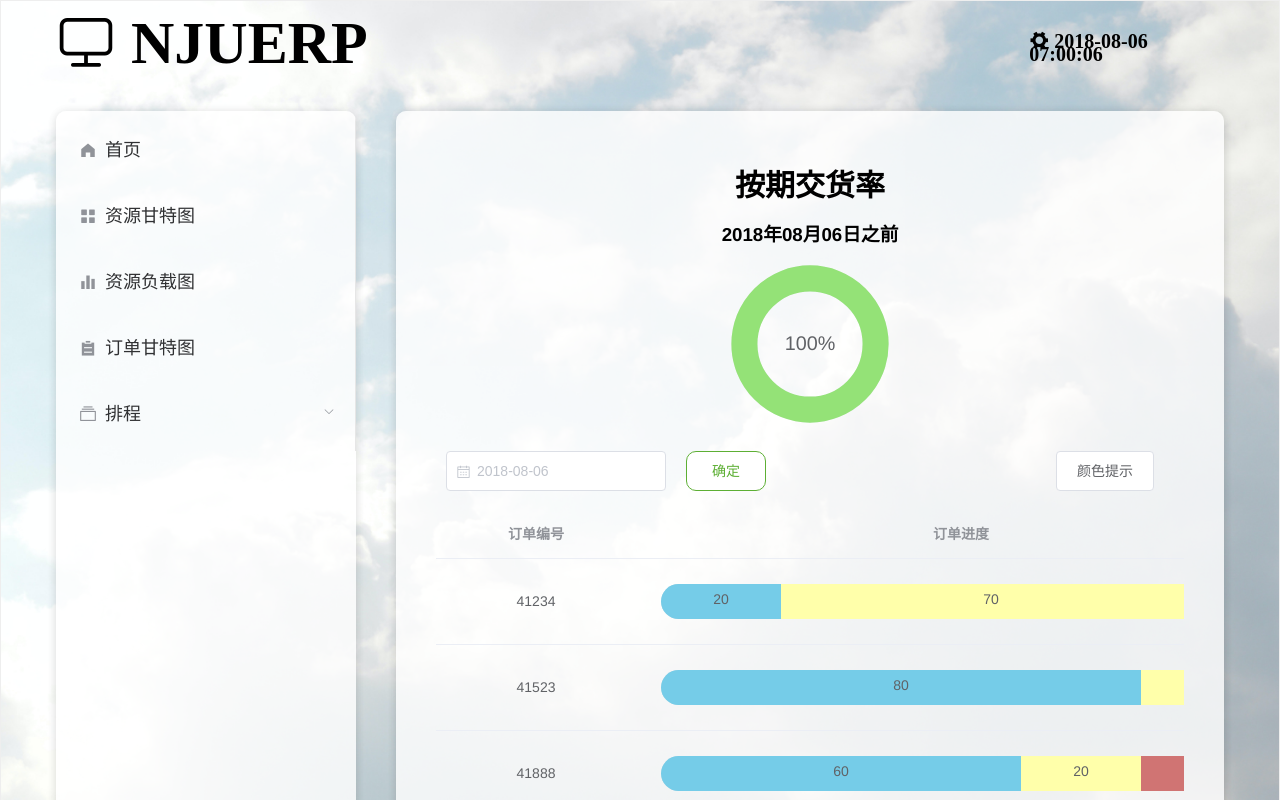
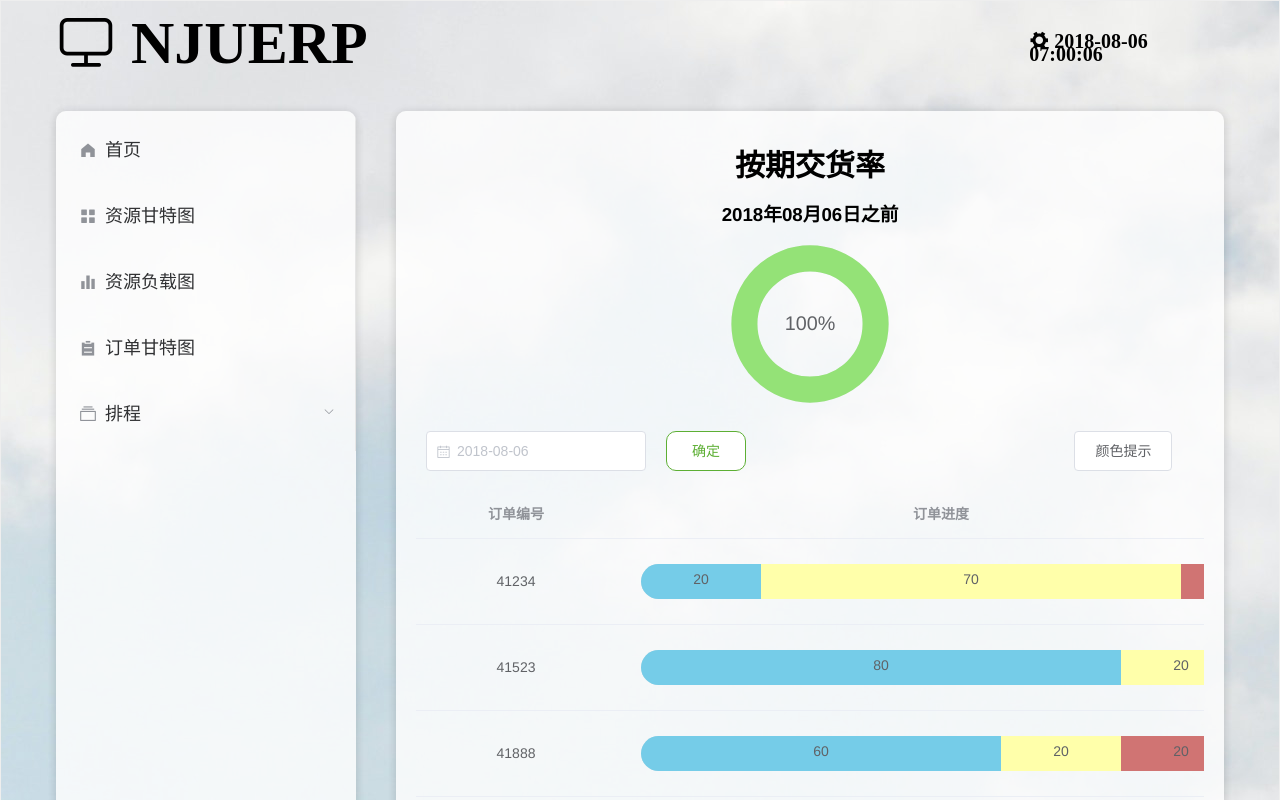
Before and after one commit to NJUSEWebPlusPracticeGroupD/APS-fronted, a Vue app: page /#/orderGantt in a window 1280 px wide. Shown: the top 800 px of the page. Built offline with nearby package versions, Linux system fonts and the light colour scheme.

Commit message:
修改部分样式

```diff
--- a/src/App.vue
+++ b/src/App.vue
@@ -26,7 +26,7 @@
           {{ this.$store.getters.getTime }}
         </el-col>
       </el-header>
-      <el-container>
+      <el-container style = "height: 500px">
         <PageAside />
         <router-view />
       </el-container>
@@ -150,17 +150,16 @@ export default {
   -webkit-font-smoothing: antialiased;
   -moz-osx-font-smoothing: grayscale;
   text-align: center;
-  position: fixed;
+  position: absolute;
   top: 0;
   left: 0;
   width: 100%;
-  height: 100%;
-
+  height: 1000px;
   z-index: -1;
   zoom: 1;
   background-image: url("~@/assets/cloud.jpg");
-  background-repeat: no-repeat;
-  background-size: cover;
+  background-repeat: initial;
+  //background-size: auto;
   background-position: center 0;
   opacity: 1;
 }
--- a/src/components/PageAside.vue
+++ b/src/components/PageAside.vue
@@ -99,7 +99,7 @@ export default {
 .aside{
   background-color:#3f5c6d2c;
   width: 200px;
-  min-height:400px;
+  min-height: 400px;
   margin:20px;
   border-radius: 10px;
   text-align: left;
--- a/src/components/ProgressBar.vue
+++ b/src/components/ProgressBar.vue
@@ -42,8 +42,8 @@ export default {
 }
 </script>
 
-<style  lang="less" scoped>
-.haoroomflex{display: flex;margin:1vh 15px;}
+<style lang="scss" scoped>
+.haoroomflex{display: flex; margin:1vh 15px;}
 .onebar{
   flex:1;
   text-align: center;
@@ -54,8 +54,8 @@ export default {
   }
   .bar{
     height: 35px;
-    width:600px;
-    margin:5px auto;
+    width: 600px;
+    margin: 5px auto;
     -webkit-border-radius: 24px;
     border-radius: 24px;
     overflow: hidden;
--- a/src/views/OrderGantt.vue
+++ b/src/views/OrderGantt.vue
@@ -222,6 +222,7 @@ export default {
 </script>
 
 <style scoped>
+
 .user_skills{
   height: 100%;
 }
@@ -242,9 +243,8 @@ export default {
 .main{
   background-color: #FFFFFF;
   margin:20px 20px;
-  padding: 40px;
+  padding: 20px;
   min-height: 400px;
-  position: relative;
   border-radius: 10px;
   box-shadow: 0 2px 10px rgba(0, 0, 0, .12), 0 0 12px rgba(0, 0, 0, .04);
 }
--- a/src/views/ResourceGantt.vue
+++ b/src/views/ResourceGantt.vue
@@ -176,7 +176,7 @@ export default {
   background-color: #FFFFFF;
   margin:20px 20px;
   padding: 60px;
-  min-height: 400px;
+  min-height: 100px;
   border-radius: 10px;
   box-shadow: 0 2px 10px rgba(0, 0, 0, .12), 0 0 12px rgba(0, 0, 0, .04);
 }
--- a/src/views/ResourceLoader.vue
+++ b/src/views/ResourceLoader.vue
@@ -205,7 +205,7 @@ export default {
   background-color: #FFFFFF;
   margin:20px 20px;
   padding: 60px;
-  min-height:400px;
+  min-height: 400px;
   border-radius: 10px;
   box-shadow: 0 2px 10px rgba(0, 0, 0, .12), 0 0 12px rgba(0, 0, 0, .04);
 }
```
